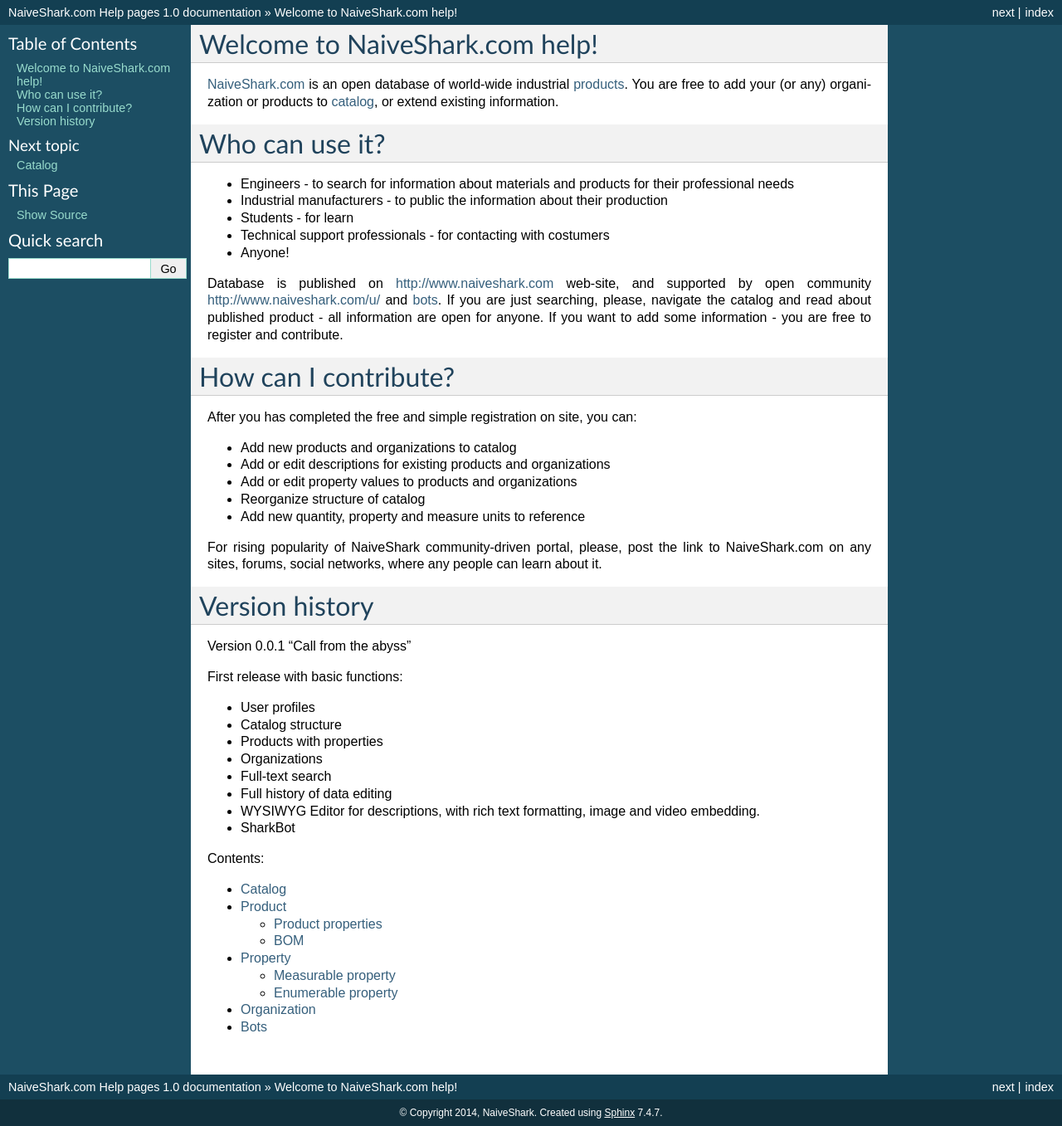
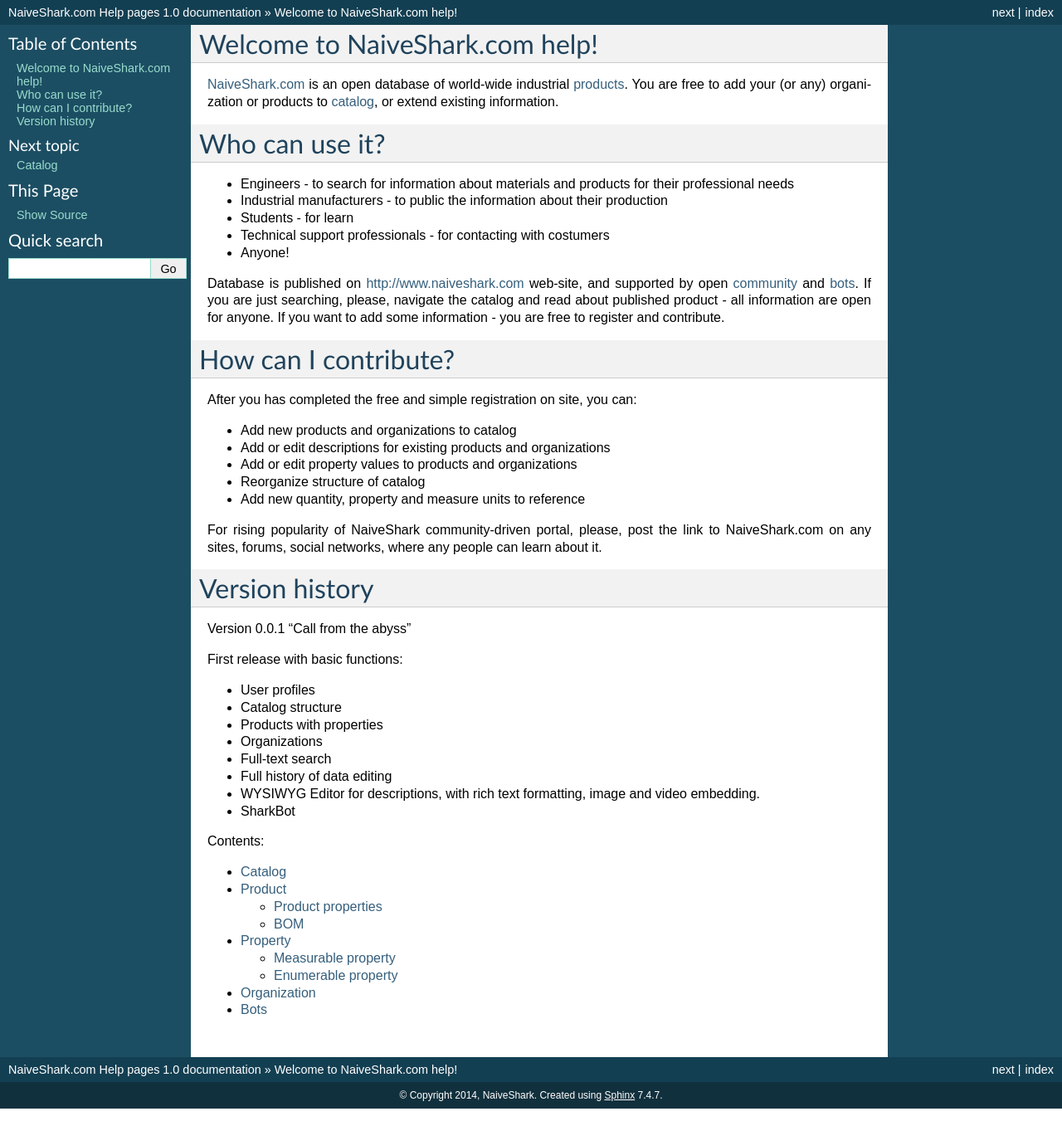
Before and after one commit to NaiveShark/NaiveSharkComDoc, a Sphinx documentation site: the page built from docs/index.rst, in a window 1280 px wide. Shown: the whole page at 83% size. Built offline with Sphinx 7.4.7, drawn with Linux system fonts in a browser that asks for light colours; after the commit the page ends 1336 px from its top, so only the background shows below that.

Commit message:
ссылки

```diff
--- a/docs/index.rst
+++ b/docs/index.rst
@@ -17,7 +17,7 @@
 * Technical support professionals - for contacting with costumers
 * Anyone!
 
-Database is published on http://www.naiveshark.com web-site, and supported by open community http://www.naiveshark.com/u/ and :doc:`bots</bot>`. If you are just searching, please, navigate the catalog and read about published product - all information are open for anyone. If you want to add some information - you are free to register and contribute.
+Database is published on http://www.naiveshark.com web-site, and supported by open `community <http://www.naiveshark.com/u/>`_  and :doc:`bots</bot>`. If you are just searching, please, navigate the catalog and read about published product - all information are open for anyone. If you want to add some information - you are free to register and contribute.
 
 How can I contribute?
 =====================
```
